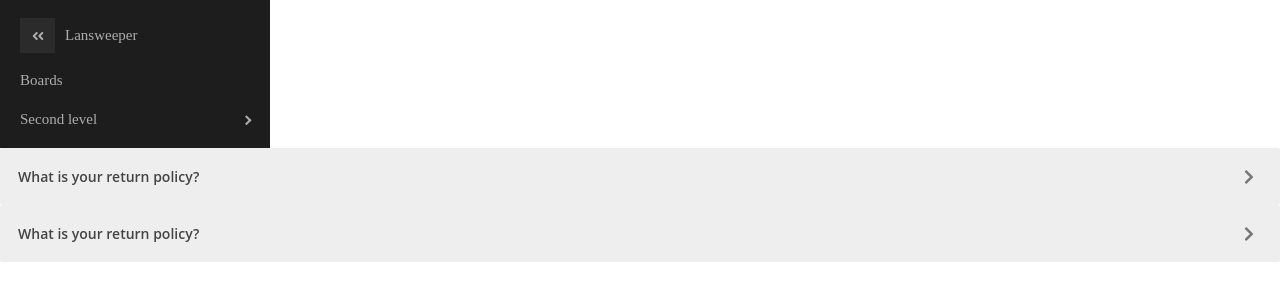
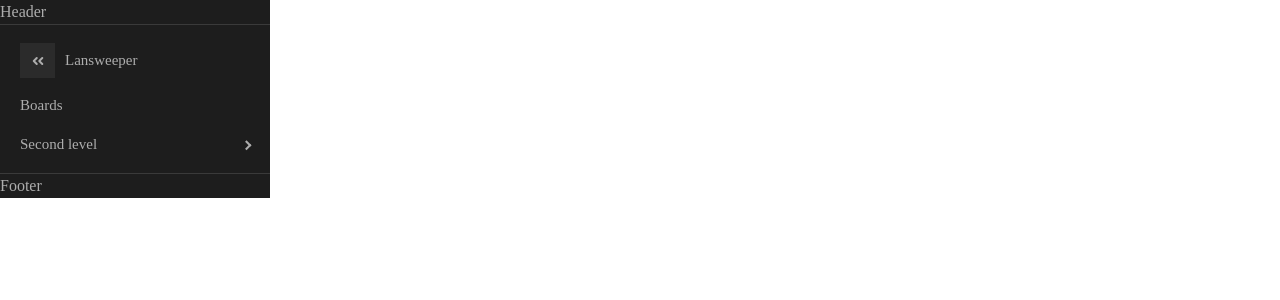
Before and after one commit to diego-alayon/navigation-interaction-testing, a Next.js app: page / in a window 1280 px wide. Shown: the top 300 px of the page. Built offline with nearby package versions, Linux system fonts and the light colour scheme.

Commit message:
create header and footer in sidebar component

```diff
--- a/components/Sidebar.js
+++ b/components/Sidebar.js
@@ -1,9 +1,9 @@
-import React, {useState} from 'react'
-import { ProSidebar, Menu, MenuItem, SubMenu } from 'react-pro-sidebar'
+import React, { useState } from 'react'
+import { ProSidebar, Menu, MenuItem, SubMenu, SidebarFooter, SidebarHeader, SidebarContent } from 'react-pro-sidebar'
 import { UilAngleDoubleLeft } from '@iconscout/react-unicons'
 import { Sites, Boards, Scaning, Inventory, Software, Reports, Configuration } from '../bbdd/items-navigation'
 
-const Sidebar = ({collapsed}) => {
+const Sidebar = ({ collapsed }) => {
 
     const [toggle, setToggle] = useState(collapsed)
 
@@ -11,9 +11,13 @@ const Sidebar = ({collapsed}) => {
     return (
         <>
             <ProSidebar collapsed={toggle ? true : false}>
+                <SidebarHeader>
+                    Header
+                </SidebarHeader>
+                <SidebarContent>
                     <Menu iconShape="square">
                         <MenuItem icon={<UilAngleDoubleLeft onClick={() => setToggle(!toggle)} />}>Lansweeper</MenuItem>
-                {console.log('Sites',Sites)}
+                        {console.log('Sites', Sites)}
                         <MenuItem>Boards</MenuItem>
                         <SubMenu title="Second level">
                             {Sites?.map(Sites => <MenuItem>{Sites}</MenuItem>)}
@@ -25,6 +29,11 @@ const Sidebar = ({collapsed}) => {
                             </SubMenu>
                         </SubMenu>
                     </Menu>
+                </SidebarContent>
+
+                <SidebarFooter>
+                    Footer
+                </SidebarFooter>
             </ProSidebar>
         </>
     )
--- a/pages/index.js
+++ b/pages/index.js
@@ -1,6 +1,6 @@
 import 'react-pro-sidebar/dist/css/styles.css'
 import Sidebar from '../components/Sidebar'
-import Accordion from '../components/accordion'
+// import Accordion from '../components/accordion'
 // import Button from '../components/Button'
 // import { Add } from '../assets/Icons/add'
 // import { UilPlusCircle } from '@iconscout/react-unicons'
@@ -10,7 +10,7 @@ export default function Home() {
     <>
       <Sidebar />
       {/* <Button type="primary" label="Button" icon={<Add fill="white-100"/>} /> */}
-      <Accordion title="What is your return policy?">
+      {/* <Accordion title="What is your return policy?">
         Lorem ipsum dolor sit amet, consectetur adipiscing elit, sed do eiusmod
         tempor incididunt ut labore et dolore magna aliqua.
       </Accordion>
@@ -19,7 +19,7 @@ export default function Home() {
         tempor incididunt ut labore et dolore magna aliqua. <br />
         Lorem ipsum dolor sit amet, consectetur adipiscing elit, sed do eiusmod
         tempor incididunt ut labore et dolore magna aliqua.
-      </Accordion>
+      </Accordion> */}
     </>
   )
 }
```
Also changed, not shown: 1 other file (tests, documents, lock files or other folders). Lines whose indentation alone changed are shown as unchanged.
